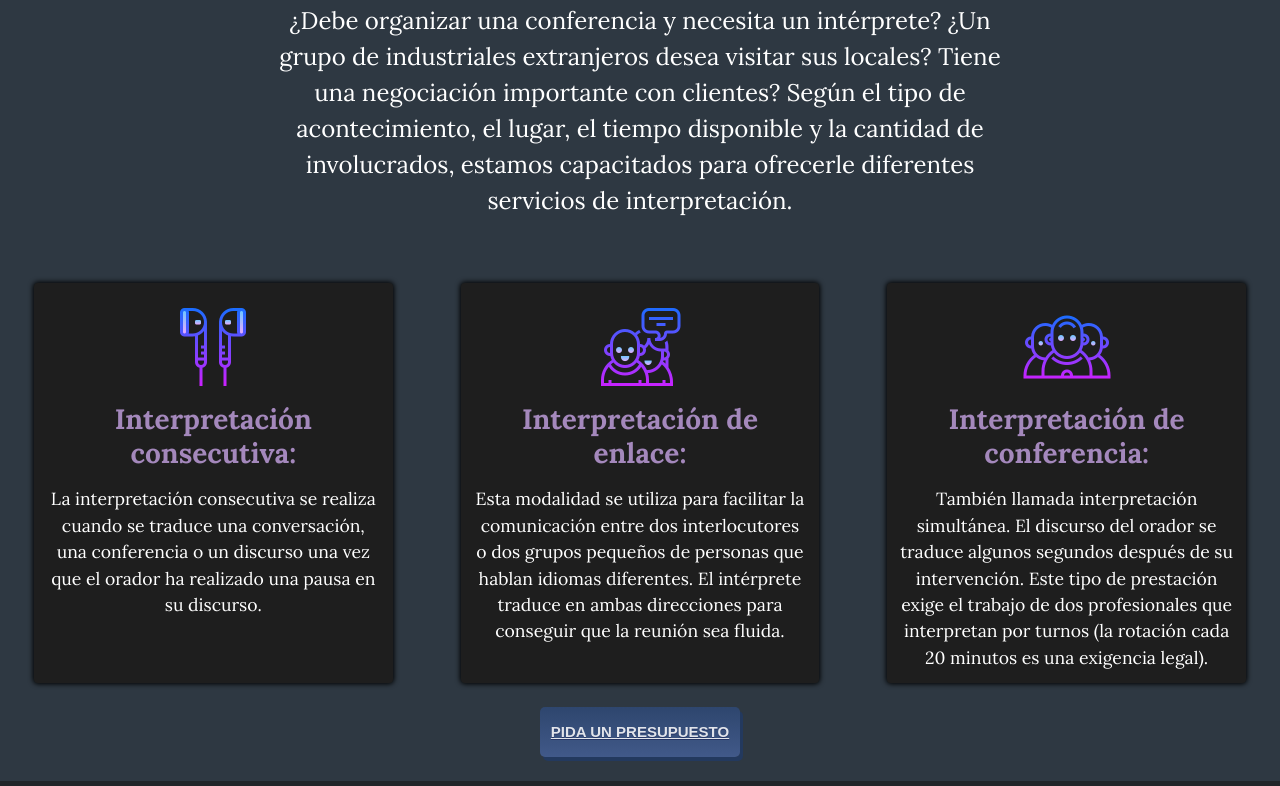
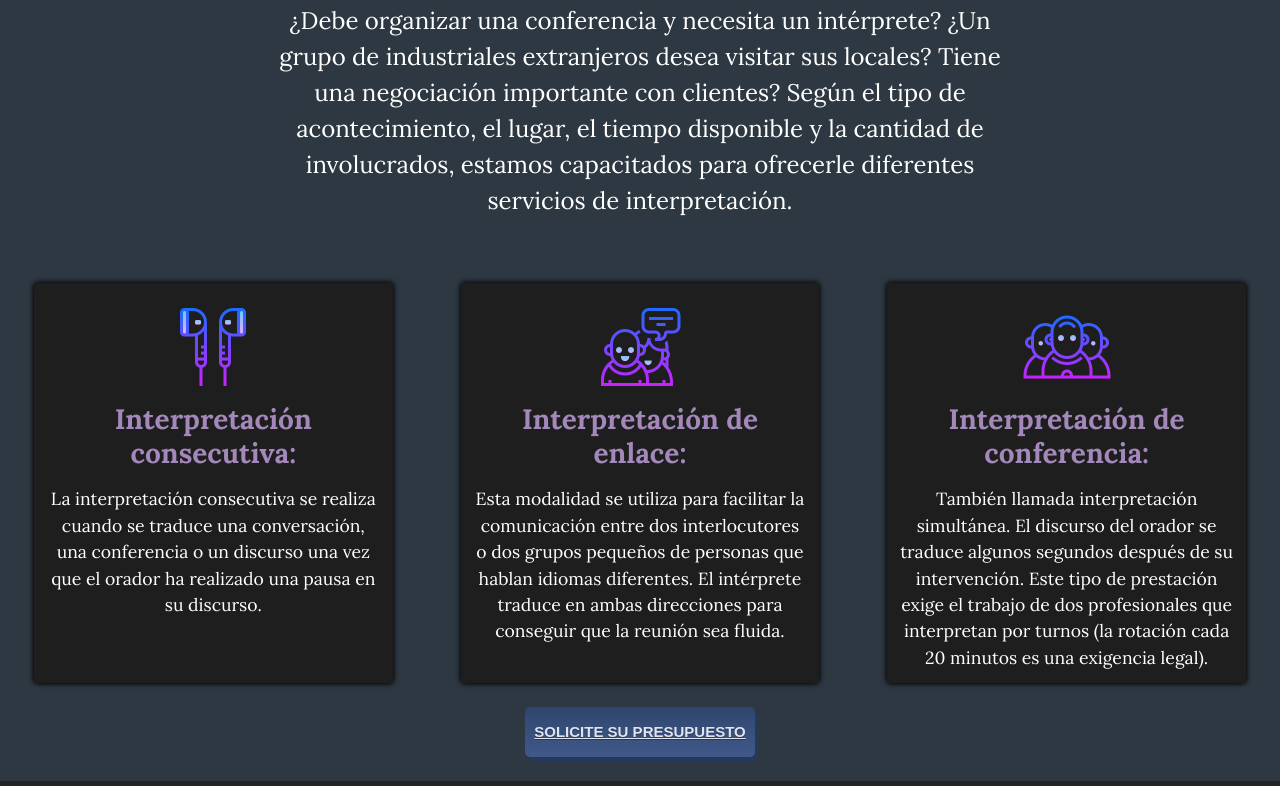
Before and after one commit to Emanuelscom/TraduccionVega, a website: page interpretacion.html in a window 1280 px wide. Shown: the part 1433-2219 px from the top of the page. Drawn offline with nearby package versions, Linux system fonts and the light colour scheme.

Commit message:
arreglos2

```diff
--- a/assets/scss/_commons.scss
+++ b/assets/scss/_commons.scss
@@ -50,7 +50,7 @@ $imgSmall: 96px;
 .buttonClass {
     font-size:15px;
     font-family:Arial;
-    width:200px;
+    width:230px;
     height:50px;
     border-width:1px;
     color:#E1E4EA;
--- a/interpretacion.html
+++ b/interpretacion.html
@@ -91,7 +91,7 @@
 </div>
 
     <div class="py-4 d-flex col-lg-12 justify-content-center">
-        <a href="contacto.html" target="_blank" class="buttonClass d-flex align-items-center justify-content-center">PIDA UN PRESUPUESTO</a>
+        <a href="contacto.html" target="_blank" class="text-center buttonClass d-flex align-items-center justify-content-center">SOLICITE SU PRESUPUESTO</a>
     </div>
 </div>
 
```
Also changed, not shown: traduccion.html (+1 -1 lines), assets/css/style.css.
